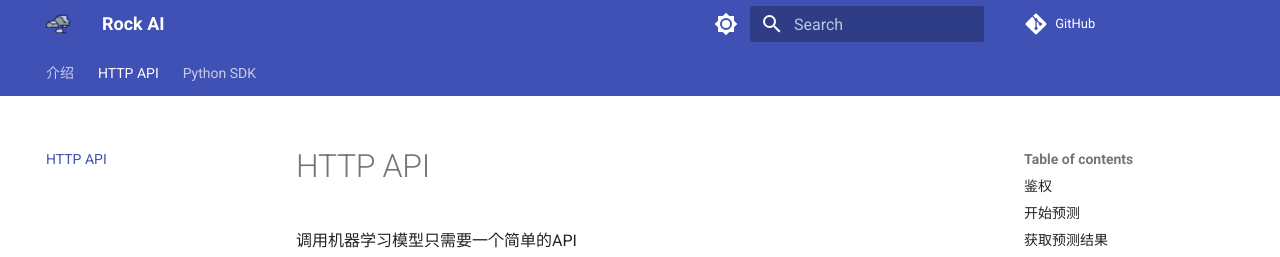
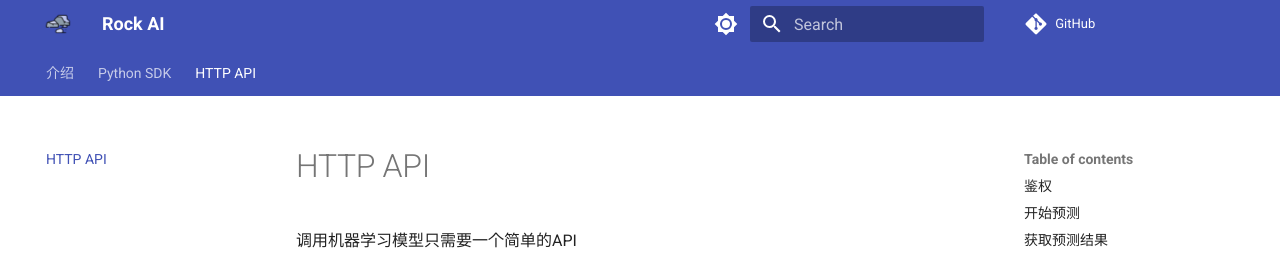
Before and after one commit to incomingflyingbrick/rock, an MkDocs documentation site: the page built from docs/get_start.md, in a window 1280 px wide and 900 px high. Shown: the top 257 px of the window. Built offline with MkDocs 1.6.1 and Material for MkDocs 9.7.7, drawn with Linux system fonts in a browser that asks for light colours; comment, search, counter and statistics services are not loaded; some of the changed lines change nothing that is shown.

Commit message:
change docs order

```diff
--- a/mkdocs.yml
+++ b/mkdocs.yml
@@ -2,8 +2,8 @@ site_name: Rock AI
 repo_url: https://github.com/incomingflyingbrick/rock
 nav:
   - 介绍: 'index.md'
+  - Python SDK: 'col.md'
   - HTTP API: 'get_start.md'
-  - Python SDK: 'col.md'
 
 
 
```
